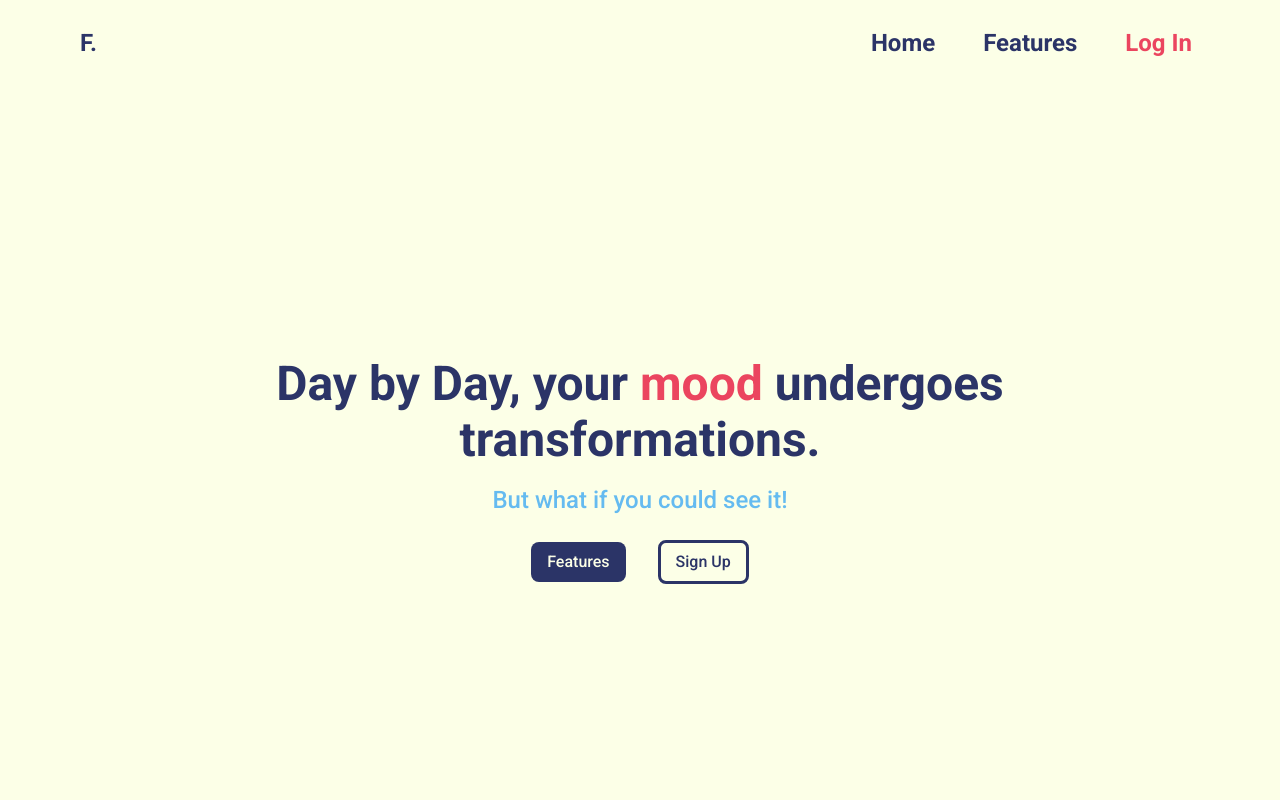
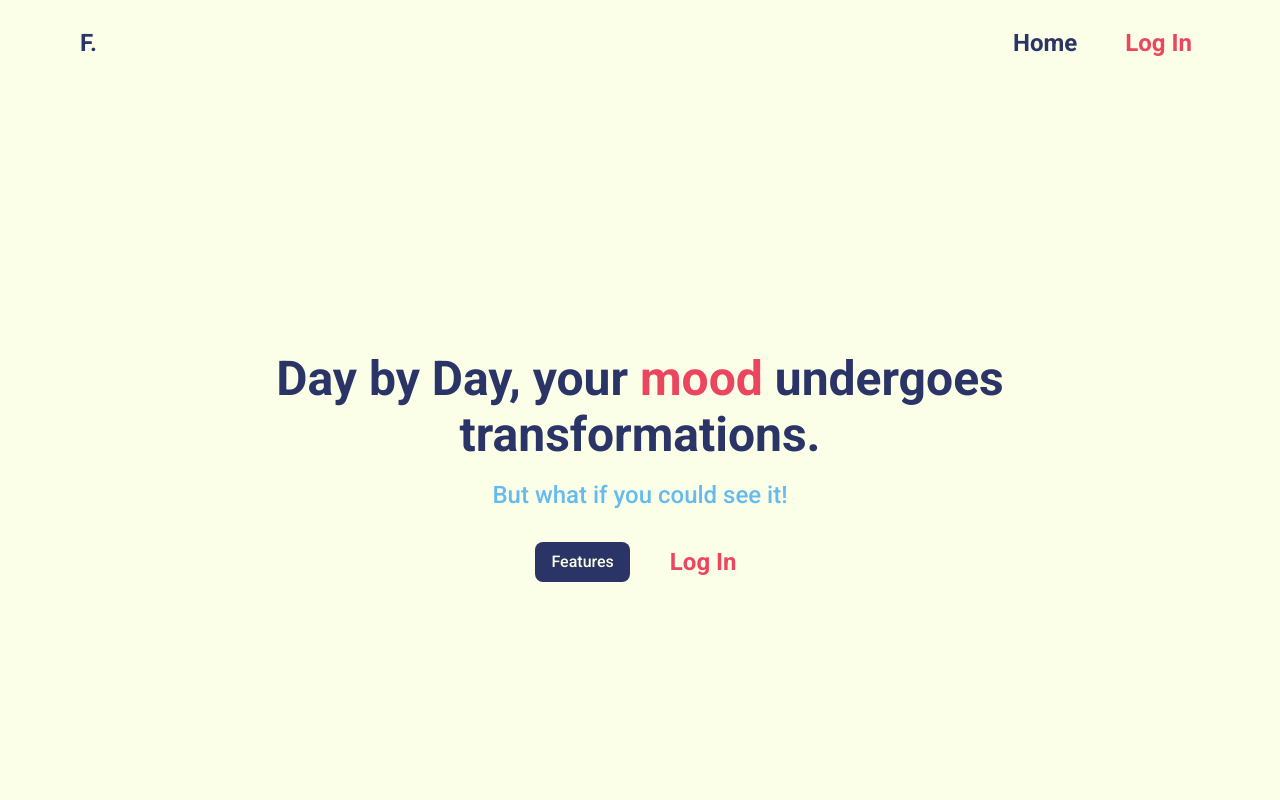
Before and after one commit to amaan14999/MoodTracker, a React (Vite) app in the folder client/: page / in a window 1280 px wide. Shown: the top 800 px of the page. Built offline with nearby package versions, Linux system fonts and the light colour scheme.

Commit message:
link created

```diff
--- a/client/package.json
+++ b/client/package.json
@@ -24,6 +24,7 @@
     "react-chartjs-2": "^5.2.0",
     "react-dom": "^18.2.0",
     "react-router-dom": "^6.11.2",
+    "react-scroll": "^1.8.9",
     "styled-components": "^5.3.11"
   },
   "devDependencies": {
--- a/client/src/App.jsx
+++ b/client/src/App.jsx
@@ -12,18 +12,19 @@ import Welcome from "./components/Mood/Welcome";
 function App() {
   return (
     <React.Fragment>
+      <BrowserRouter>
         <ThemeProvider theme={theme}>
           <CssBaseline />
           <Container maxWidth="lg">
             <Navbar />
-          <BrowserRouter>
+
             <Routes>
               <Route path="/" element={<Hero />} />
               <Route path="/mood" element={<Welcome />} />
             </Routes>
-          </BrowserRouter>
           </Container>
         </ThemeProvider>
+      </BrowserRouter>
     </React.Fragment>
   );
 }
--- a/client/src/components/Auth/LoginButton.jsx
+++ b/client/src/components/Auth/LoginButton.jsx
@@ -2,23 +2,11 @@ import React from "react";
 import { useAuth0 } from "@auth0/auth0-react";
 import { Button } from "@mui/material";
 import { useTheme } from "@emotion/react";
-// import { useNavigate } from "react-router-dom";
 
 const LoginButton = () => {
   const theme = useTheme();
 
-  const { loginWithRedirect, isAuthenticated } = useAuth0();
-  // const navigate = useNavigate();
-
-  const handleLogin = () => {
-    loginWithRedirect();
-  };
-
-  // React.useEffect(() => {
-  //   if (isAuthenticated) {
-  //     navigate("/mood");
-  //   }
-  // }, [isAuthenticated, navigate]);
+  const { loginWithRedirect } = useAuth0();
 
   return (
     <React.Fragment>
@@ -27,7 +15,9 @@ const LoginButton = () => {
         sx={theme.button.logBtn}
         disableRipple
         disableElevation
-        onClick={handleLogin}
+        onClick={() =>
+          loginWithRedirect({ redirectUri: `${window.location.origin}/mood` })
+        }
       >
         Log In
       </Button>
--- a/client/src/components/Btn.jsx
+++ b/client/src/components/Btn.jsx
@@ -1,9 +1,18 @@
 import React from "react";
 import { Button, Box } from "@mui/material";
 import { useTheme } from "@mui/material/styles";
+import LoginButton from "./Auth/LoginButton";
+import { useAuth0 } from "@auth0/auth0-react";
+import { Link } from "react-router-dom";
 
 function Btn() {
   const theme = useTheme();
+
+  const { isAuthenticated } = useAuth0();
+
+  const scrollToFeatures = () => {
+    window.scrollTo(0, window.innerHeight);
+  };
 
   return (
     <React.Fragment>
@@ -13,17 +22,22 @@ function Btn() {
           sx={theme.button.featuresBtn}
           disableRipple
           disableElevation
+          onClick={scrollToFeatures} // Add onClick event handler
         >
           Features
         </Button>
-        <Button
-          variant="outlined"
-          sx={theme.button.signupBtn}
-          disableRipple
-          disableElevation
-        >
-          Sign Up
-        </Button>
+        {isAuthenticated ? (
+          <Button variant="outlined">
+            <Link
+              to="/mood"
+              style={{ textDecoration: "none", color: "#2b3467" }}
+            >
+              Mood Tracker
+            </Link>
+          </Button>
+        ) : (
+          <LoginButton />
+        )}
       </Box>
     </React.Fragment>
   );
--- a/client/src/components/Mood/Welcome.jsx
+++ b/client/src/components/Mood/Welcome.jsx
@@ -4,9 +4,12 @@ import { Box, Typography, Button } from "@mui/material";
 import Stats from "./Stats";
 import WeeklyChart from "./WeeklyChart";
 import Modal from "./Modal";
+import { useAuth0 } from "@auth0/auth0-react";
 
 function Welcome() {
   const theme = useTheme();
+
+  const { user } = useAuth0();
 
   return (
     <React.Fragment>
@@ -20,7 +23,6 @@ function Welcome() {
             <Modal />
           </Box>
         </Box>
-
         <Stats />
         <WeeklyChart />
       </Box>
--- a/client/src/components/Navbar.jsx
+++ b/client/src/components/Navbar.jsx
@@ -5,10 +5,11 @@ import { Button } from "@mui/material";
 import LoginButton from "./Auth/LoginButton";
 import LogoutButton from "./Auth/LogoutButton";
 import { useAuth0 } from "@auth0/auth0-react";
+import { Link } from "react-router-dom";
 
 function Navbar() {
   const theme = useTheme();
-  const { user, isAuthenticated, isLoading } = useAuth0();
+  const { isAuthenticated } = useAuth0();
 
   return (
     <React.Fragment>
@@ -24,16 +25,11 @@ function Navbar() {
             disableRipple
             disableElevation
           >
-            Home
+            <Link to="/" style={{ textDecoration: "none", color: "#2b3467" }}>
+              Home
+            </Link>
           </Button>
-          <Button
-            variant="text"
-            sx={theme.button.navBtn}
-            disableRipple
-            disableElevation
-          >
-            Features
-          </Button>
+
           {isAuthenticated ? (
             <>
               <LogoutButton />
```
Also changed, not shown: 1 other file (tests, documents, lock files or other folders). Lines whose indentation alone changed are shown as unchanged.
